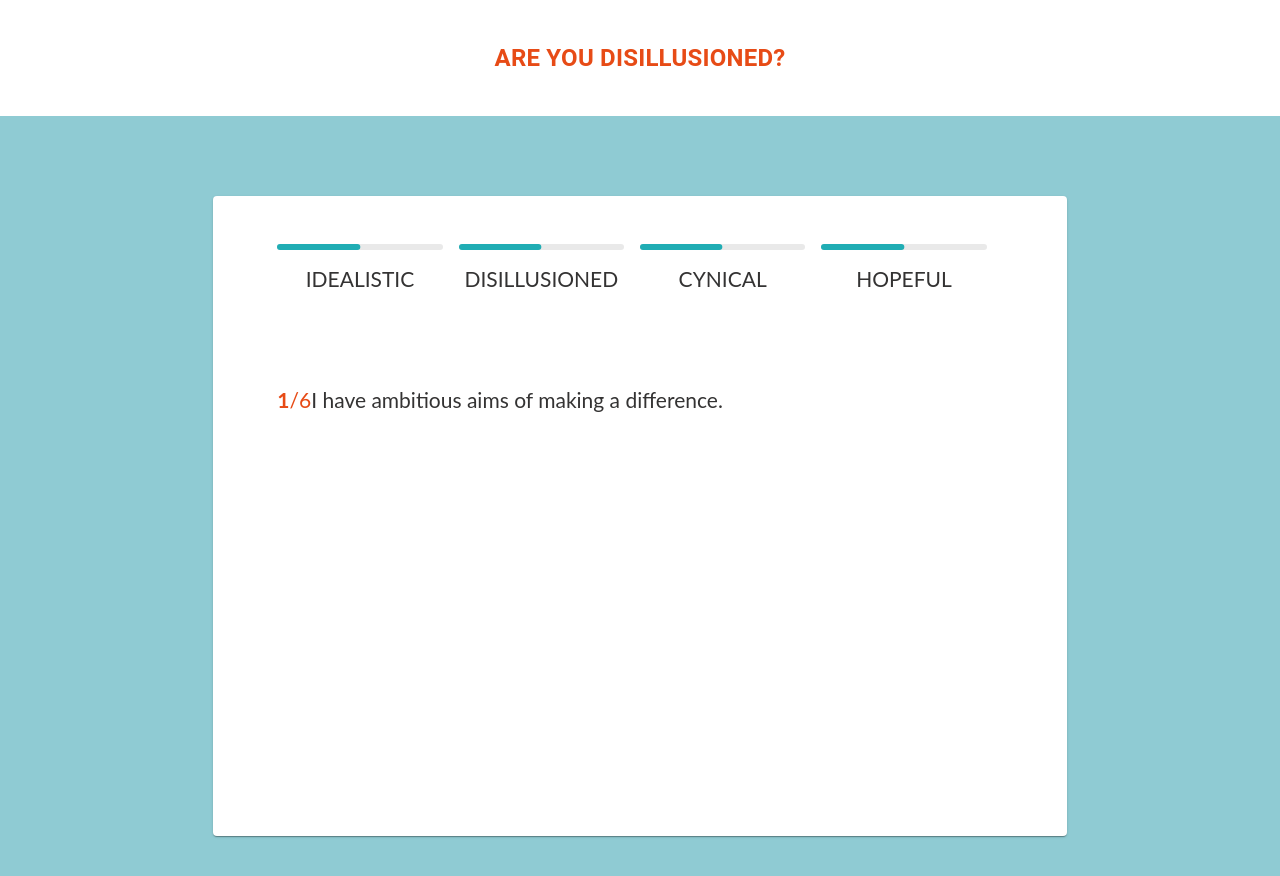
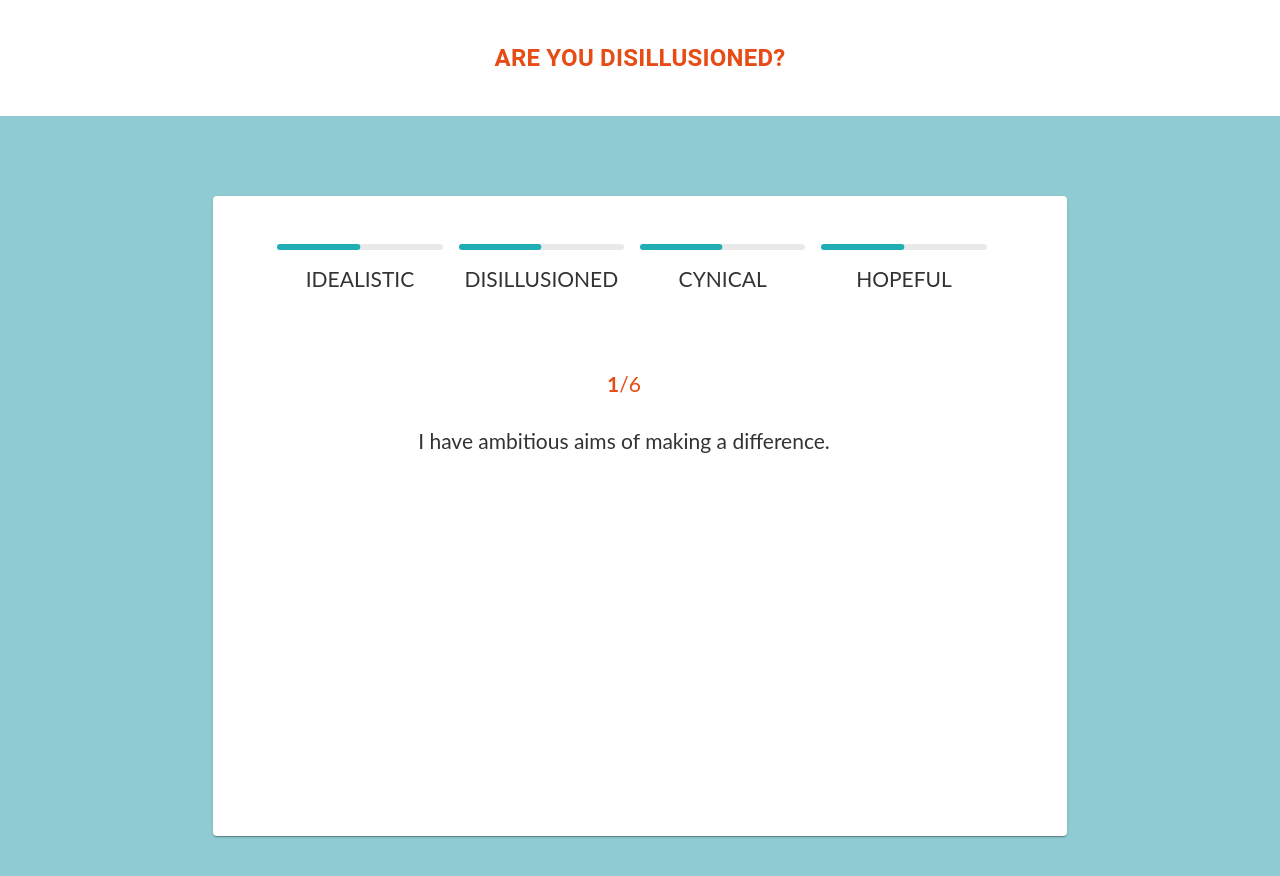
Before and after one commit to Jayraj-R/Disillusioned-Studio137, a React (Create React App) app: page / in a window 1280 px wide. Shown: the top 876 px of the page. Built offline with nearby package versions, Linux system fonts and the light colour scheme.

Commit message:
fix : Fixed UI display for questions

```diff
--- a/src/Components/QuestionCard/Questions.jsx
+++ b/src/Components/QuestionCard/Questions.jsx
@@ -12,14 +12,21 @@ const Questions = ({ currQuestion, questionBank }) => {
 			spacing={2}
 			className={styles.question__container}
 		>
-			<Grid item xs={12} className={styles.question__section}>
-				<Typography variant='div' className={styles.question__progress}>
+			<Grid
+				container
+				direction='column'
+				justifyContent='space-between'
+				alignItems='center'
+				xs={12}
+				className={styles.question__section}
+			>
+				<Grid variant='div' className={styles.question__progress}>
 					<span style={{ fontWeight: 700 }}>{currQuestion + 1}</span>/
 					{questionBank.length}
-				</Typography>
-				<Typography variant='p' className={styles.question__label}>
+				</Grid>
+				<Grid variant='p' className={styles.question__label}>
 					{questionBank[currQuestion].label}
-				</Typography>
+				</Grid>
 			</Grid>
 		</Grid>
 	);
```
